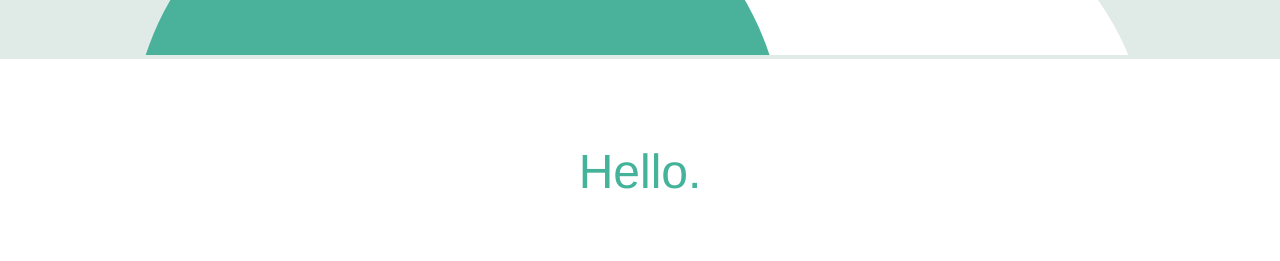
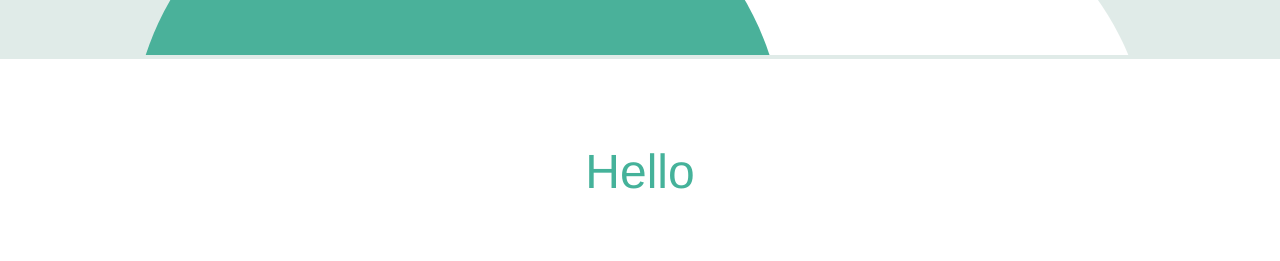
Before and after one commit to matheus-lp/presentation, a plain HTML site: page index.html in a window 1280 px wide. Shown: the part 880-1141 px from the top of the page. Drawn offline with Linux system fonts and the light colour scheme.

Commit message:
Update index.html

```diff
--- a/index.html
+++ b/index.html
@@ -34,7 +34,7 @@
     <div class="middle-container">
       <div class="profile">
         <img src="" alt="" />
-        <h1>Hello.</h1>
+        <h1>Hello</h1>
         <p>
           I'm a full-stack developer based in Minas Gerais, Brazil. I have a
           passion for problem solving and facing new challenges.
```
